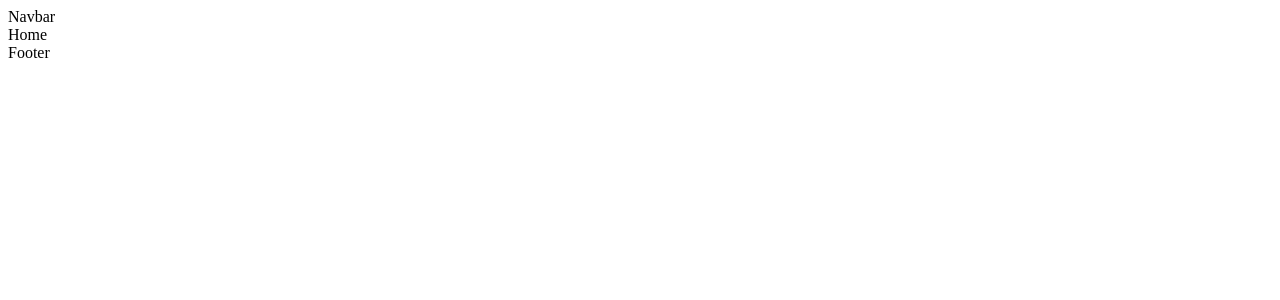
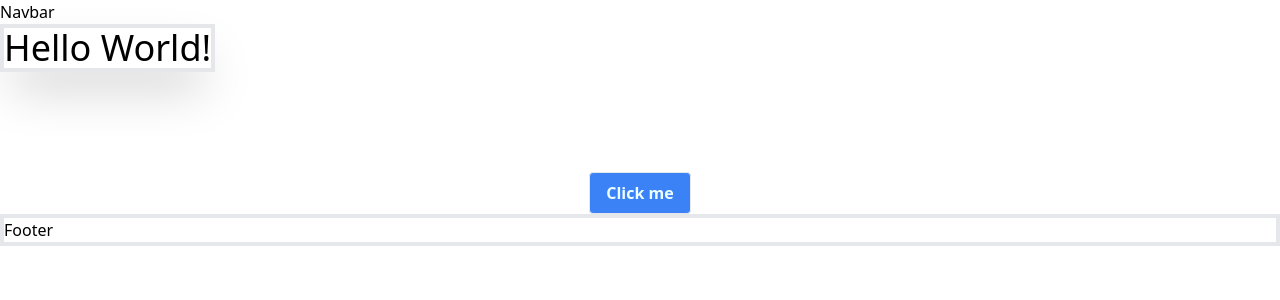
Before and after one commit to WaleedKhan1123/Food-Delivery-App, a React (Create React App) app in the folder frontend/: page / in a window 1280 px wide. Shown: the top 300 px of the page. Built offline with nearby package versions, Linux system fonts and the light colour scheme.

Commit message:
Food Delivery App

```diff
--- /dev/null
+++ b/frontend/postcss.config.js
@@ -0,0 +1,7 @@
+// postcss.config.js
+module.exports = {
+    plugins: {
+      tailwindcss: {},
+      autoprefixer: {},
+    },
+  }
--- a/frontend/src/components/Navbar.js
+++ b/frontend/src/components/Navbar.js
@@ -1,8 +1,12 @@
+// import { Link } from "react-router-dom";
+
 const Navbar = () => {
-    return (<div>
+  return (
+   <div>
+Navbar
 
-        Navbar
-    </div>  );
-}
+   </div>
+  );
+};
 
 export default Navbar;
--- /dev/null
+++ b/frontend/src/index.css
@@ -0,0 +1,3 @@
+@tailwind base;
+@tailwind components;
+@tailwind utilities;
--- a/frontend/src/screens/Home.js
+++ b/frontend/src/screens/Home.js
@@ -1,10 +1,18 @@
 import Navbar from "../components/Navbar";
 import Footer from "../components/Footer";
 const Home = () => {
-    return (<div>
+    return (<div  className="">
         <Navbar/>
-        Home
-        <Footer/>
+        <h1 className=" text-4xl text-center border-4 inline-block  shadow-2xl " >
+            Hello World!
+    </h1>
+     <br/>
+     <div className="flex justify-center">
+    <button type="button"  className="px-4 py-2 bg-blue-500  text-cyan-50 border rounded font-semibold   bg-blue-500 hover:bg-slate-300 hover:text-black" style={{marginTop:"100px" }} >Click me</button>
+    </div>
+    <div className="border-4">
+        <Footer />
+        </div>
     </div>  );
 }
 
--- /dev/null
+++ b/frontend/tailwind.config.js
@@ -0,0 +1,10 @@
+/** @type {import('tailwindcss').Config} */
+module.exports = {
+  content: [
+    "./src/**/*.{js,jsx,ts,tsx}",
+  ],
+  theme: {
+    extend: {},
+  },
+  plugins: [],
+}
```
Also changed, not shown: frontend/package.json (+7 -0 lines), frontend/src/App.js (+9 -4 lines), frontend/src/index.js (+5 -2 lines), 1 other file (tests, documents, lock files or other folders).
